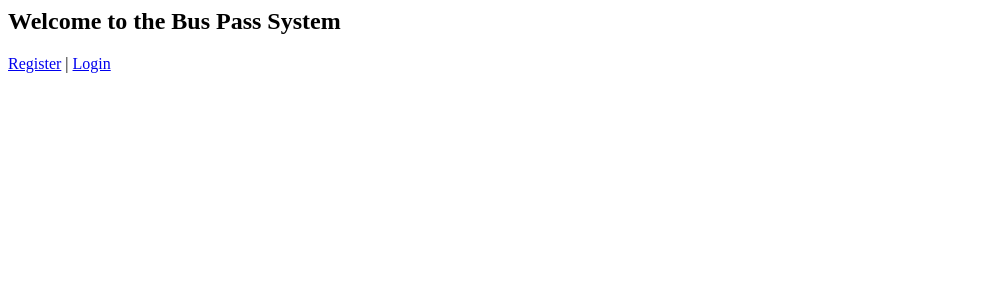
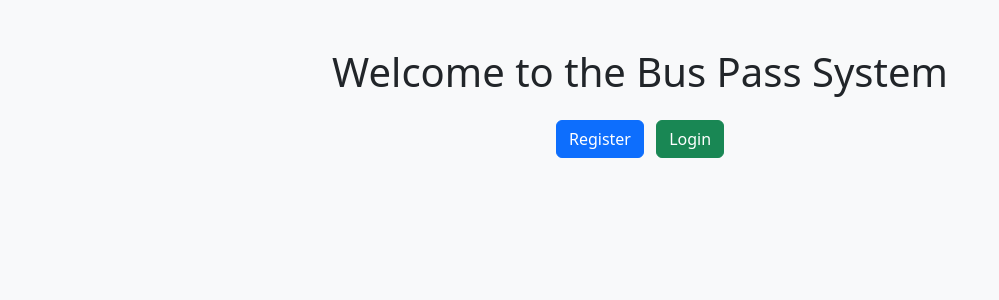
Before and after one commit to Shivani753/bus-pass-system, a Flask app: page / in a window 1280 px wide. Shown: the top 300 px of the page, without its empty margins (0-999 px from the left). Run offline with Flask 3, Linux system fonts and the light colour scheme.

Commit message:
Update index.html

```diff
--- a/templates/index.html
+++ b/templates/index.html
@@ -1,3 +1,14 @@
-<h2>Welcome to the Bus Pass System</h2>
-<a href="/register">Register</a> |
-<a href="/login">Login</a>
+<!doctype html>
+<html lang="en">
+  <head>
+    <title>Bus Pass System</title>
+    <link href="https://cdn.jsdelivr.net/npm/bootstrap@5.3.0/dist/css/bootstrap.min.css" rel="stylesheet">
+  </head>
+  <body class="bg-light">
+    <div class="container py-5 text-center">
+      <h1 class="mb-4">Welcome to the Bus Pass System</h1>
+      <a href="/register" class="btn btn-primary me-2">Register</a>
+      <a href="/login" class="btn btn-success">Login</a>
+    </div>
+  </body>
+</html>
```
